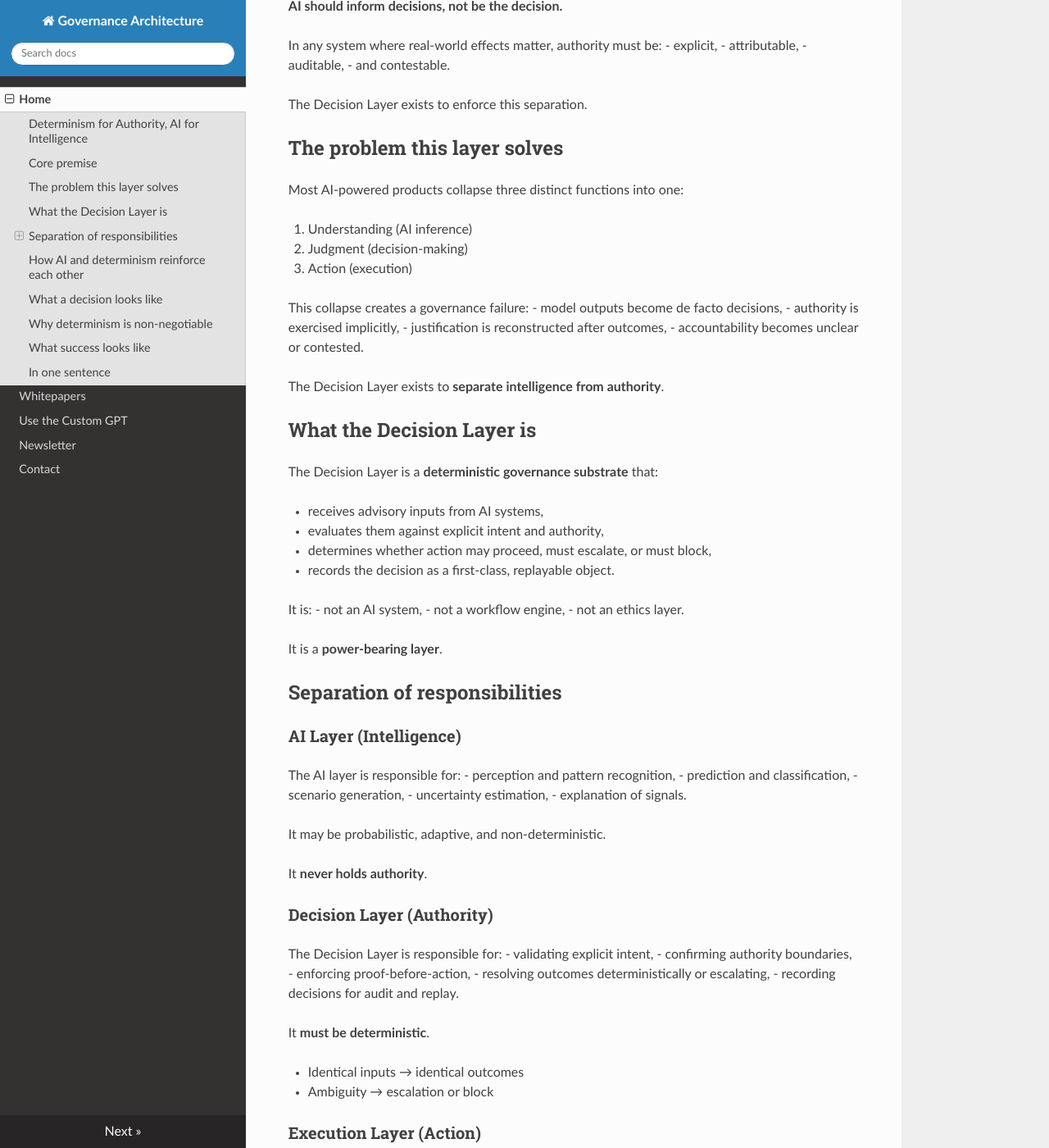
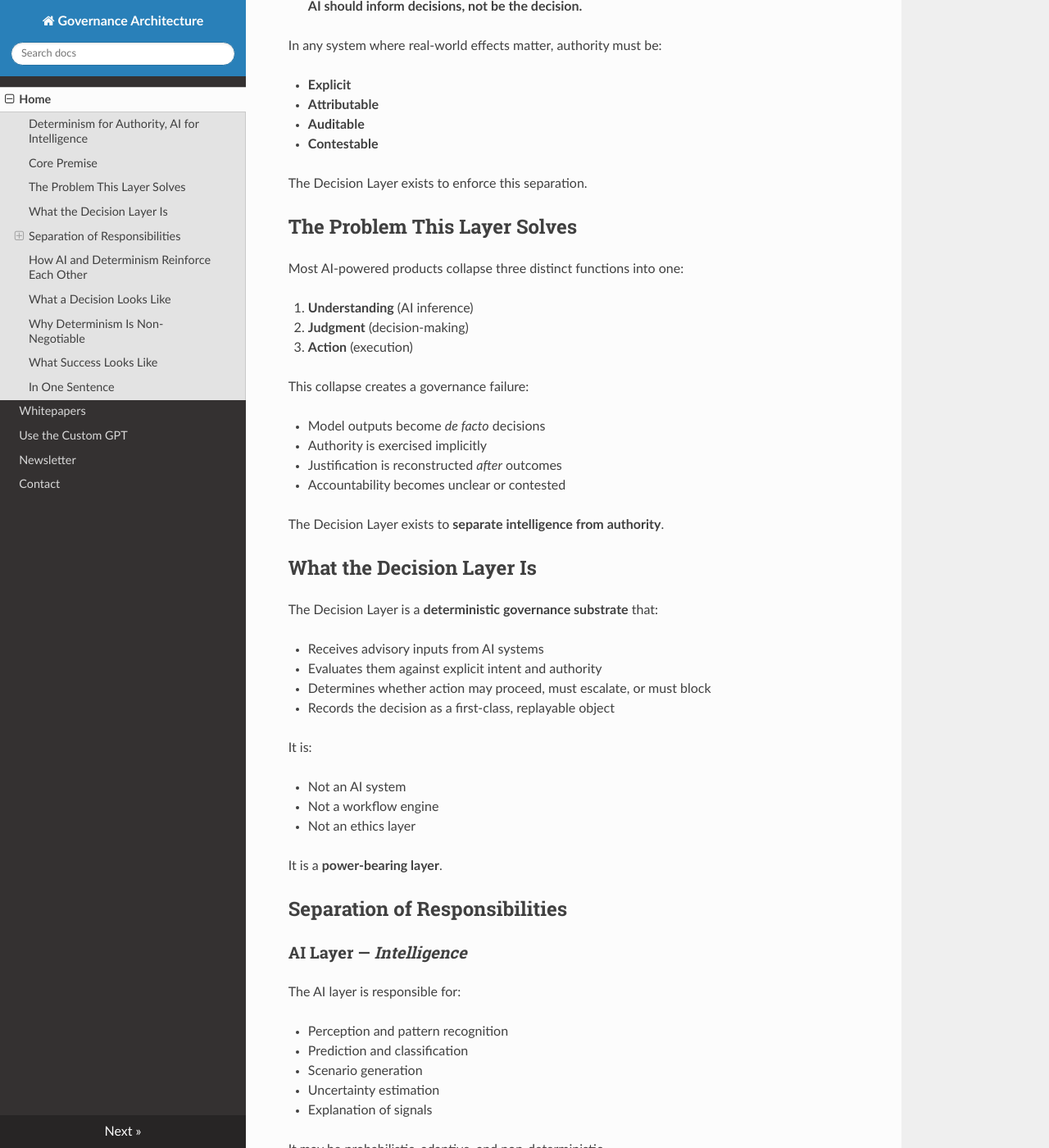
Before and after one commit to pavancharak/governance-architecture, an MkDocs documentation site: the page built from docs/index.md, in a window 1280 px wide and 1400 px high, scrolled down 468 px. Shown: the whole window at 82% size. Built offline with MkDocs 1.6.1, drawn with Linux system fonts in a browser that asks for light colours; nearby versions of some CDN libraries; some of the changed text lies outside the part shown.

```diff
--- a/docs/index.md
+++ b/docs/index.md
@@ -2,117 +2,127 @@
 
 ## Determinism for Authority, AI for Intelligence
 
-AI-powered products increasingly influence decisions with legal, financial, safety, and societal consequences. While AI excels at perception, prediction, and pattern recognition, it is fundamentally probabilistic. Authority, however, cannot be probabilistic.
+AI-powered products increasingly influence decisions with legal, financial, safety, and societal consequences. While AI excels at perception, prediction, and pattern recognition, it is fundamentally probabilistic. **Authority, however, cannot be probabilistic.**
 
 This vision proposes a **Decision Layer** that sits beneath AI-powered products, ensuring that **decisions remain deterministic and governable**, while fully preserving the **power of AI** as an intelligence engine.
 
 
-## Core premise
 
-**AI should inform decisions, not be the decision.**
+## Core Premise
+
+> **AI should inform decisions, not be the decision.**
 
 In any system where real-world effects matter, authority must be:
-- explicit,
-- attributable,
-- auditable,
-- and contestable.
+
+* **Explicit**
+* **Attributable**
+* **Auditable**
+* **Contestable**
 
 The Decision Layer exists to enforce this separation.
 
 
-## The problem this layer solves
+## The Problem This Layer Solves
 
 Most AI-powered products collapse three distinct functions into one:
 
-1. Understanding (AI inference)
-2. Judgment (decision-making)
-3. Action (execution)
+1. **Understanding** (AI inference)
+2. **Judgment** (decision-making)
+3. **Action** (execution)
 
 This collapse creates a governance failure:
-- model outputs become de facto decisions,
-- authority is exercised implicitly,
-- justification is reconstructed after outcomes,
-- accountability becomes unclear or contested.
+
+* Model outputs become *de facto* decisions
+* Authority is exercised implicitly
+* Justification is reconstructed *after* outcomes
+* Accountability becomes unclear or contested
 
 The Decision Layer exists to **separate intelligence from authority**.
 
 
-## What the Decision Layer is
+## What the Decision Layer Is
 
 The Decision Layer is a **deterministic governance substrate** that:
 
-- receives advisory inputs from AI systems,
-- evaluates them against explicit intent and authority,
-- determines whether action may proceed, must escalate, or must block,
-- records the decision as a first-class, replayable object.
+* Receives advisory inputs from AI systems
+* Evaluates them against explicit intent and authority
+* Determines whether action may proceed, must escalate, or must block
+* Records the decision as a first-class, replayable object
 
 It is:
-- not an AI system,
-- not a workflow engine,
-- not an ethics layer.
+
+* Not an AI system
+* Not a workflow engine
+* Not an ethics layer
 
 It is a **power-bearing layer**.
 
 
-## Separation of responsibilities
+## Separation of Responsibilities
 
-### AI Layer (Intelligence)
+### AI Layer — *Intelligence*
 
 The AI layer is responsible for:
-- perception and pattern recognition,
-- prediction and classification,
-- scenario generation,
-- uncertainty estimation,
-- explanation of signals.
+
+* Perception and pattern recognition
+* Prediction and classification
+* Scenario generation
+* Uncertainty estimation
+* Explanation of signals
 
 It may be probabilistic, adaptive, and non-deterministic.
 
-It **never holds authority**.
+> **It never holds authority.**
 
 
-### Decision Layer (Authority)
+### Decision Layer — *Authority*
 
 The Decision Layer is responsible for:
-- validating explicit intent,
-- confirming authority boundaries,
-- enforcing proof-before-action,
-- resolving outcomes deterministically or escalating,
-- recording decisions for audit and replay.
 
-It **must be deterministic**.
+* Validating explicit intent
+* Confirming authority boundaries
+* Enforcing proof-before-action
+* Resolving outcomes deterministically or escalating
+* Recording decisions for audit and replay
 
-- Identical inputs → identical outcomes
-- Ambiguity → escalation or block
+It **must be deterministic**:
+
+* Identical inputs → identical outcomes
+* Ambiguity → escalation or block
 
 
-### Execution Layer (Action)
+### Execution Layer — *Action*
 
 The execution layer:
-- performs actions already authorized,
-- has no discretion,
-- cannot reinterpret intent or authority.
+
+* Performs actions already authorized
+* Has no discretion
+* Cannot reinterpret intent or authority
 
 
-## How AI and determinism reinforce each other
+## How AI and Determinism Reinforce Each Other
 
 This architecture does not weaken AI.
 
 It protects AI by preventing it from being blamed for authority it never held.
 
 AI contributes:
-- richer signals,
-- broader context,
-- probabilistic foresight.
+
+* Richer signals
+* Broader context
+* Probabilistic foresight
 
 The Decision Layer ensures:
-- those signals are used within explicit boundaries,
-- uncertainty triggers escalation,
-- responsibility remains human-legible.
 
-**AI becomes more powerful because it becomes governable.**
+* Those signals are used within explicit boundaries
+* Uncertainty triggers escalation
+* Responsibility remains human-legible
+
+> **AI becomes more powerful because it becomes governable.**
 
 
-## What a decision looks like
+
+## What a Decision Looks Like
 
 Instead of:
 
@@ -120,38 +130,39 @@
 
 A governed decision becomes:
 
-> “Given declared intent A, under authority B, with preconditions C satisfied, and AI inputs D provided as advisory evidence, the system deterministically selected outcome E.”
+> “Given declared intent **A**, under authority **B**, with preconditions **C** satisfied, and AI inputs **D** provided as advisory evidence, the system deterministically selected outcome **E**.”
 
 This shift is the essence of the Decision Layer.
 
 
-## Why determinism is non-negotiable
+## Why Determinism Is Non-Negotiable
 
 Determinism is required because:
-- authority must be attributable,
-- governance must be auditable,
-- disputes must be resolvable,
-- regulation must be enforceable,
-- power must be contestable.
 
-Probabilistic authority is indistinguishable from arbitrary power.
+* Authority must be attributable
+* Governance must be auditable
+* Disputes must be resolvable
+* Regulation must be enforceable
+* Power must be contestable
+
+> **Probabilistic authority is indistinguishable from arbitrary power.**
 
 
-## What success looks like
+## What Success Looks Like
 
 When this vision is realized:
 
-- AI systems remain adaptive and intelligent,
-- decisions remain explicit and bounded,
-- regulators inspect decision logic without inspecting models,
-- enterprises scale AI without scaling invisible risk,
-- humans remain the ultimate holders of authority.
+* AI systems remain adaptive and intelligent
+* Decisions remain explicit and bounded
+* Regulators inspect decision logic without inspecting models
+* Enterprises scale AI without scaling invisible risk
+* Humans remain the ultimate holders of authority
 
 Most importantly:
 
 > **No real-world effect occurs unless it passes through an explicit, deterministic decision gate.**
 
 
-## In one sentence
+## In One Sentence
 
-**The Decision Layer ensures that as AI grows more intelligent, the exercise of power becomes more explicit—not less.**
+> **The Decision Layer ensures that as AI grows more intelligent, the exercise of power becomes more explicit not less.**
```
Also changed, not shown: site/index.html, site/search/search_index.json.
